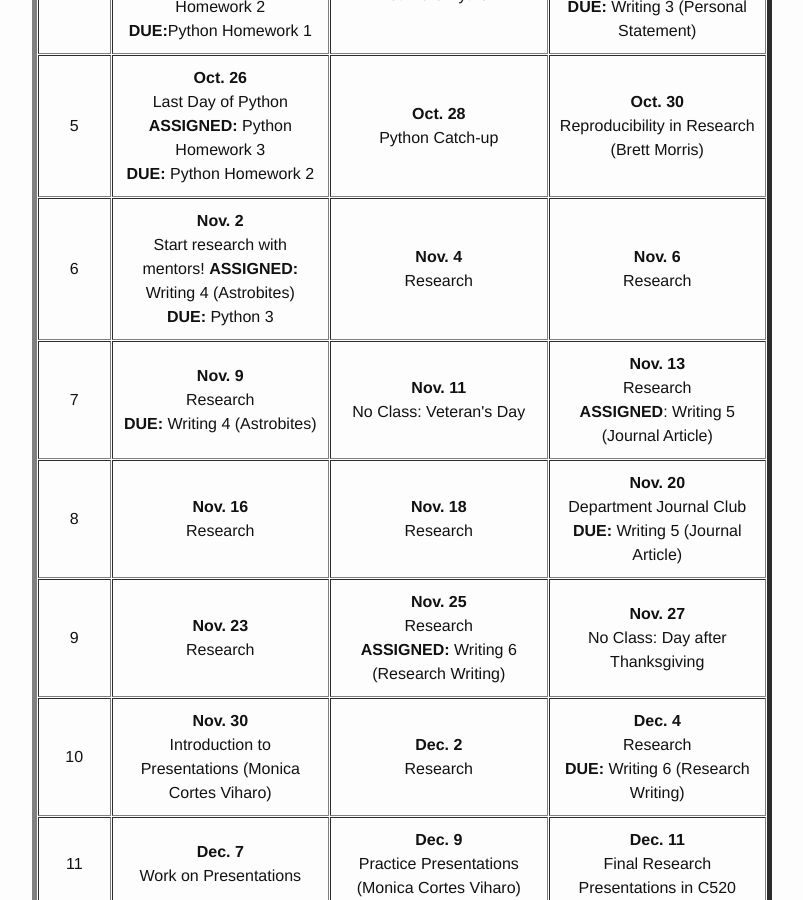
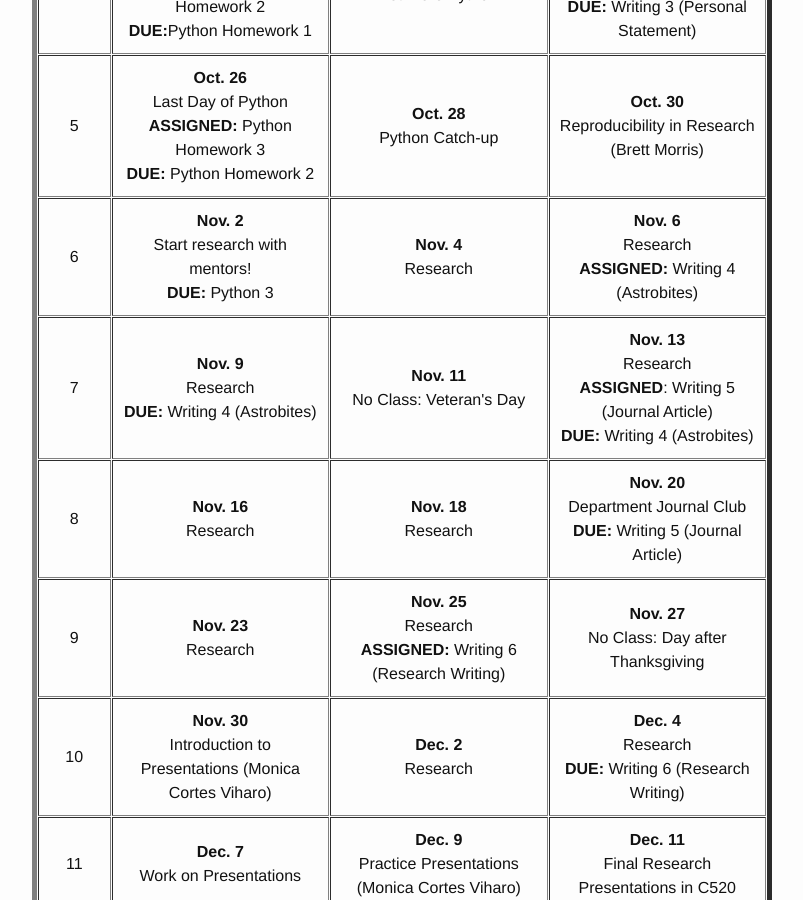
Before and after one commit to kgarofali/Pre-MAP, a Jekyll site: the page built from schedule.md, in a window 1280 px wide and 900 px high, scrolled down 916 px. Shown: the whole window, without its empty margins (238-1041 px from the left). Built offline with Jekyll 4.4.1, drawn with Linux system fonts in a browser that asks for light colours.

Commit message:
schedule tweak

```diff
--- a/schedule.md
+++ b/schedule.md
@@ -49,16 +49,16 @@ This is subject to change. Keep checking the website and coming to class to keep
 </tr>
 <tr align="center">
 <td>6</td>
-<td><b>Nov. 2</b><br> Start research with mentors! <b> ASSIGNED: </b> Writing 4 (Astrobites) <br> <b>DUE:</b> Python 3 </td>
+<td><b>Nov. 2</b><br> Start research with mentors! <br> <b>DUE:</b> Python 3 </td>
 <td><b>Nov. 4</b><br> Research </td>
-<td><b>Nov. 6</b><br> Research </td>
+<td><b>Nov. 6</b><br> Research <br> <b> ASSIGNED: </b> Writing 4 (Astrobites)</td>
 </tr>
 
 <tr align="center">
 <td>7</td>
 <td><b>Nov. 9</b><br> Research <br> <b> DUE: </b> Writing 4 (Astrobites)</td>
 <td><b>Nov. 11</b><br> No Class: Veteran's Day </td>
-<td><b>Nov. 13</b><br> Research <br> <b>ASSIGNED</b>: Writing 5 (Journal Article)</td>
+<td><b>Nov. 13</b><br> Research <br> <b>ASSIGNED</b>: Writing 5 (Journal Article) <br> <b> DUE: </b> Writing 4 (Astrobites)</td>
 </tr>
 <tr align="center">
 <td>8</td>
```
Also changed, not shown: annoucements.md (+0 -2 lines).
